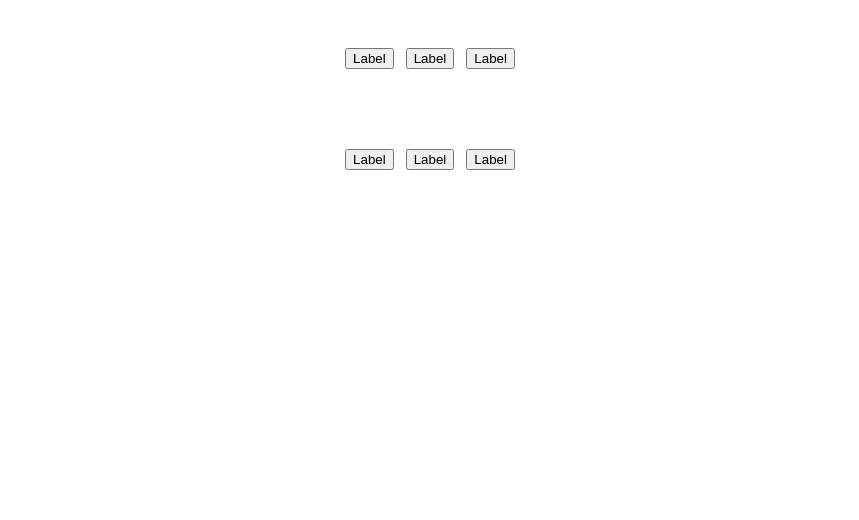
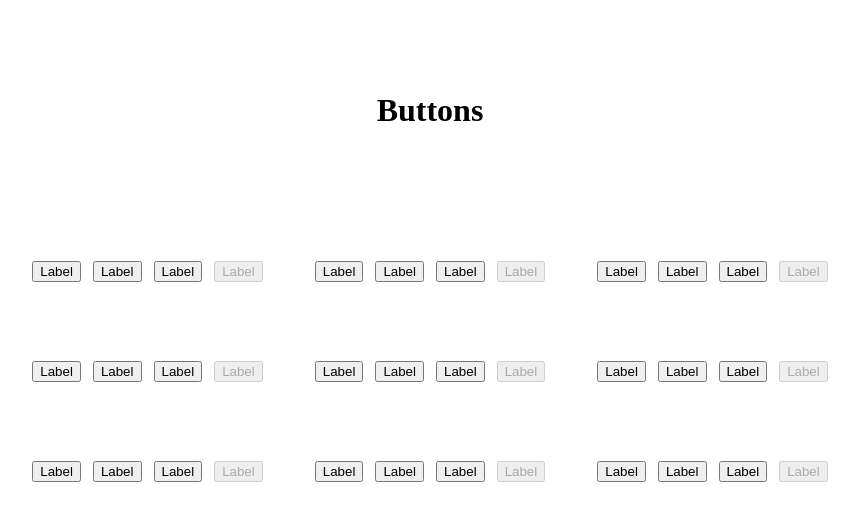
Before and after one commit to nibinlab99-dev/figma-story-book, a React (Vite) app: page / in a window 1280 px wide. Shown: the top 520 px of the page, without its empty margins (210-1069 px from the left). Built offline with nearby package versions, Linux system fonts and the light colour scheme; the HTML template or start-up script is replaced by a standard one.

Commit message:
feat: enhance button component with new styles and states, update design tokens generation

```diff
--- a/src/App.jsx
+++ b/src/App.jsx
@@ -3,15 +3,68 @@ import Button from './components/Button';
 function App() {
     return (
         <>
-            <div style={{ padding: '40px', display: 'flex', alignItems: 'flex-start', justifyContent: 'center',gap: '12px' }}>
-                <Button variant="primary" size="sm">Label</Button>
-                <Button variant="primary" size="md">Label</Button>
-                <Button variant="primary" size="lg">Label</Button>
-            </div>
-            <div style={{ padding: '40px', display: 'flex', alignItems: 'flex-start', justifyContent: 'center',gap: '12px' }}>
-                <Button variant="secondary" size="sm">Label</Button>
-                <Button variant="secondary" size="md">Label</Button>
-                <Button variant="secondary" size="lg">Label</Button>
+            <h3 style={{padding: '60px 60px 0', textAlign: 'center', fontSize: '32px'}}>Buttons</h3>
+            <div style={{ padding: '60px', display: 'flex', alignItems: 'flex-start', justifyContent: 'center',gap: '32px' }}>
+                <div>
+                    <div style={{ padding: '10px', display: 'flex', alignItems: 'center', minHeight: '80px', justifyContent: 'center',gap: '12px' }}>
+                        <Button variant="primary" size="sm">Label</Button>
+                        <Button variant="primary" size="sm" className="focus">Label</Button>
+                        <Button variant="primary" size="sm" className="hover">Label</Button>
+                        <Button variant="primary" size="sm" disabled>Label</Button>
+                    </div>
+                    <div style={{ padding: '10px', display: 'flex', alignItems: 'center', minHeight: '80px', justifyContent: 'center',gap: '12px' }}>
+                        <Button variant="secondary" size="sm">Label</Button>
+                        <Button variant="secondary" size="sm" className="focus">Label</Button>
+                        <Button variant="secondary" size="sm" className="hover">Label</Button>
+                        <Button variant="secondary" size="sm" disabled>Label</Button>
+                    </div>
+                    <div style={{ padding: '10px', display: 'flex', alignItems: 'center', minHeight: '80px', justifyContent: 'center',gap: '12px' }}>
+                        <Button variant="tertiary" size="sm">Label</Button>
+                        <Button variant="tertiary" size="sm" className="focus">Label</Button>
+                        <Button variant="tertiary" size="sm" className="hover">Label</Button>
+                        <Button variant="tertiary" size="sm" disabled>Label</Button>
+                    </div>
+                </div>
+                <div>
+                    <div style={{ padding: '10px', display: 'flex', alignItems: 'center', minHeight: '80px', justifyContent: 'center',gap: '12px' }}>
+                        <Button variant="primary" size="md">Label</Button>
+                        <Button variant="primary" size="md" className="focus">Label</Button>
+                        <Button variant="primary" size="md" className="hover">Label</Button>
+                        <Button variant="primary" size="md" disabled>Label</Button>
+                    </div>
+                    <div style={{ padding: '10px', display: 'flex', alignItems: 'center', minHeight: '80px', justifyContent: 'center',gap: '12px' }}>
+                        <Button variant="secondary" size="md">Label</Button>
+                        <Button variant="secondary" size="md" className="focus">Label</Button>
+                        <Button variant="secondary" size="md" className="hover">Label</Button>
+                        <Button variant="secondary" size="md" disabled>Label</Button>
+                    </div>
+                    <div style={{ padding: '10px', display: 'flex', alignItems: 'center', minHeight: '80px', justifyContent: 'center',gap: '12px' }}>
+                        <Button variant="tertiary" size="md">Label</Button>
+                        <Button variant="tertiary" size="md" className="focus">Label</Button>
+                        <Button variant="tertiary" size="md" className="hover">Label</Button>
+                        <Button variant="tertiary" size="md" disabled>Label</Button>
+                    </div>
+                </div>
+                <div>
+                    <div style={{ padding: '10px', display: 'flex', alignItems: 'center', minHeight: '80px', justifyContent: 'center',gap: '12px' }}>
+                        <Button variant="primary" size="lg">Label</Button>
+                        <Button variant="primary" size="lg" className="focus">Label</Button>
+                        <Button variant="primary" size="lg" className="hover">Label</Button>
+                        <Button variant="primary" size="lg" disabled>Label</Button>
+                    </div>
+                    <div style={{ padding: '10px', display: 'flex', alignItems: 'center', minHeight: '80px', justifyContent: 'center',gap: '12px' }}>
+                        <Button variant="secondary" size="lg">Label</Button>
+                        <Button variant="secondary" size="lg" className="focus">Label</Button>
+                        <Button variant="secondary" size="lg" className="hover">Label</Button>
+                        <Button variant="secondary" size="lg" disabled>Label</Button>
+                    </div>
+                    <div style={{ padding: '10px', display: 'flex', alignItems: 'center', minHeight: '80px', justifyContent: 'center',gap: '12px' }}>
+                        <Button variant="tertiary" size="lg">Label</Button>
+                        <Button variant="tertiary" size="lg" className="focus">Label</Button>
+                        <Button variant="tertiary" size="lg" className="hover">Label</Button>
+                        <Button variant="tertiary" size="lg" disabled>Label</Button>
+                    </div>
+                </div>
             </div>
         </>
     );
--- a/src/components/Button.jsx
+++ b/src/components/Button.jsx
@@ -4,12 +4,13 @@ export default function Button({
     variant = "primary",
     size = "md",
     disabled = false,
+    className = "",
     onClick,
     ...props
 }) {
     return (
         <button
-            className={`btn btn--${variant} btn--${size}`}
+            className={`btn btn--${variant} btn--${size} ${className}`}
             disabled={disabled}
             onClick={onClick}
             {...props}
--- a/src/scss/abstracts/_variables.scss
+++ b/src/scss/abstracts/_variables.scss
@@ -1,5 +1,5 @@
 /* Design tokens - Auto-generated from Figma via GitHub */
-/* Last updated: 2026-01-16T11:09:48.626Z */
+/* Last updated: 2026-01-21T04:50:41.587Z */
 /* To update: run 'npm run tokens:generate' */
 
 :root {
@@ -66,21 +66,74 @@
   --base-black-90: #000000e6;
   --base-black-100: #000000;
   --fill-blue: var(--base-blue-50);
+  --fill-blue-faint: var(--base-blue-5);
+  --fill-blue-lightest: var(--base-blue-10);
+  --fill-blue-lighter: var(--base-blue-20);
+  --fill-blue-light: var(--base-blue-30);
+  --fill-blue-dark: var(--base-blue-60);
+  --fill-blue-darker: var(--base-blue-90);
   --fill-red: var(--base-red-50);
+  --fill-red-faint: var(--base-red-5);
+  --fill-red-lightest: var(--base-red-10);
+  --fill-red-lighter: var(--base-red-20);
+  --fill-red-light: var(--base-red-30);
+  --fill-red-dark: var(--base-red-60);
+  --fill-red-darker: var(--base-red-90);
   --fill-green: var(--base-green-50);
+  --fill-green-darker: var(--base-green-90);
+  --fill-green-dark: var(--base-green-60);
+  --fill-green-light: var(--base-green-30);
+  --fill-green-lighter: var(--base-green-20);
+  --fill-green-lightest: var(--base-green-10);
+  --fill-green-faint: var(--base-green-5);
   --fill-grey: var(--base-grey-50);
+  --fill-grey-darker: var(--base-grey-90);
+  --fill-grey-dark: var(--base-grey-60);
+  --fill-grey-light: var(--base-grey-30);
+  --fill-grey-lighter: var(--base-grey-20);
+  --fill-grey-lightest: var(--base-grey-10);
+  --fill-grey-faint: var(--base-grey-5);
   --fill-white: var(--base-white-100);
   --fill-black: var(--base-black-100);
   --stroke-blue: var(--base-blue-50);
+  --stroke-blue-darker: var(--base-blue-90);
+  --stroke-blue-dark: var(--base-blue-60);
+  --stroke-blue-light: var(--base-blue-30);
+  --stroke-blue-lighter: var(--base-blue-20);
+  --stroke-blue-lightest: var(--base-blue-10);
+  --stroke-blue-faint: var(--base-blue-5);
   --stroke-red: var(--base-red-50);
+  --stroke-red-darker: var(--base-red-90);
+  --stroke-red-dark: var(--base-red-60);
+  --stroke-red-light: var(--base-red-30);
+  --stroke-red-lighter: var(--base-red-20);
+  --stroke-red-lightest: var(--base-red-10);
+  --stroke-red-faint: var(--base-red-5);
   --stroke-green: var(--base-green-50);
+  --stroke-green-darker: var(--base-green-90);
+  --stroke-green-dark: var(--base-green-60);
+  --stroke-green-light: var(--base-green-30);
+  --stroke-green-lighter: var(--base-green-20);
+  --stroke-green-lightest: var(--base-green-10);
+  --stroke-green-faint: var(--base-green-5);
   --stroke-grey: var(--base-grey-50);
+  --stroke-grey-darker: var(--base-grey-90);
+  --stroke-grey-dark: var(--base-grey-60);
+  --stroke-grey-light: var(--base-grey-30);
+  --stroke-grey-lighter: var(--base-grey-20);
+  --stroke-grey-lightest: var(--base-grey-10);
+  --stroke-grey-faint: var(--base-grey-5);
   --stroke-white: var(--base-white-100);
   --stroke-black: var(--base-black-100);
   --text-default: var(--base-grey-90);
+  --text-default-lighter: var(--base-grey-50);
+  --text-default-light: var(--base-grey-70);
+  --text-default-lightest: var(--base-grey-40);
   --text-white: var(--base-white-100);
   --text-black: var(--base-black-100);
   --text-link: var(--base-blue-50);
+  --text-link-hover: var(--base-blue-60);
+  --text-link-inactive: var(--base-blue-30);
   --text-danger: var(--base-red-50);
   --text-success: var(--base-green-50);
   --text-info: var(--base-blue-50);
@@ -126,6 +179,6 @@
   --fw-semibold: 600;
   --fw-bold: 700;
   --fw-extrabold: 800;
-    --fw-Black: 900;
+  --fw-black: 900;
   --fw-thin: 100;
 }
--- a/src/scss/components/button.scss
+++ b/src/scss/components/button.scss
@@ -1,9 +1,8 @@
 .btn {
     font-weight: var(--fw-medium);
-    border: none;
     cursor: pointer;
     transition: all 0.2s ease;
-    display: inline-flex;
+    display: flex;
     align-items: center;
     justify-content: center;
     border: solid 1px;
@@ -12,7 +11,6 @@
         cursor: not-allowed;
     }
 
-    // Size variants
     &--sm {
         font-size: var(--font-size-sm);
         line-height: var(--line-height-md);
@@ -38,8 +36,15 @@
         background-color: var(--fill-blue);
         color: var(--text-white);
         border-color: var(--stroke-blue);
+        &:hover, &.hover {
+            background-color: var(--fill-blue-dark);
+        }
+        &:focus, &.focus {
+            box-shadow: 0px 0px 0px 3px var(--stroke-blue-lighter);
+        }
         &:disabled {
             background-color: var(--fill-blue-light);
+            border-color: var(--stroke-blue-light);
         }
     }
 
@@ -47,8 +52,29 @@
         background-color: var(--fill-white);
         color: var(--text-default);
         border-color: var(--stroke-grey-light);
+        &:hover, &.hover {
+            background-color: var(--fill-grey-lightest);
+        }
+        &:focus, &.focus {
+            box-shadow: 0px 0px 0px 3px var(--stroke-grey-lightest);
+        }
         &:disabled {
-            background-color: var(--fill-blue-light);
+            background-color: var(--fill-grey-lighter);
+            border-color: var(--stroke-grey-lighter);
+            color: var(--text-default-lighter);
         }
     }
+
+    &--tertiary {
+        background-color: var(--fill-white);
+        color: var(--text-link);
+        border-color: var(--stroke-white);
+        &:hover, &.hover {
+            color: var(--text-link-hover);
+        }
+        &:disabled {
+            color: var(--text-link-inactive);
+        }
+    }
+
 }
```
Also changed, not shown: scripts/generateTokens.js (+72 -39 lines). Lines whose indentation alone changed are shown as unchanged.
